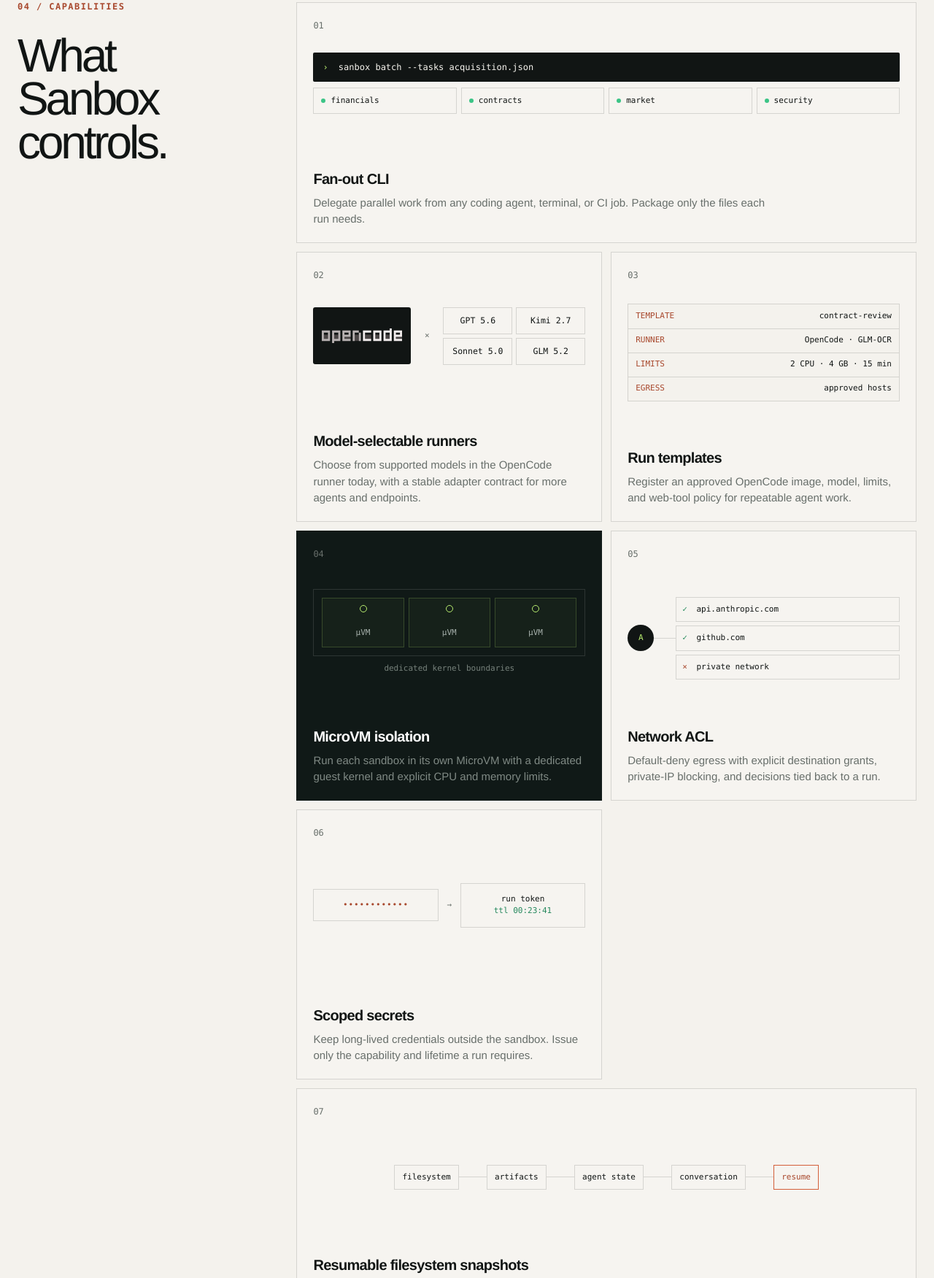
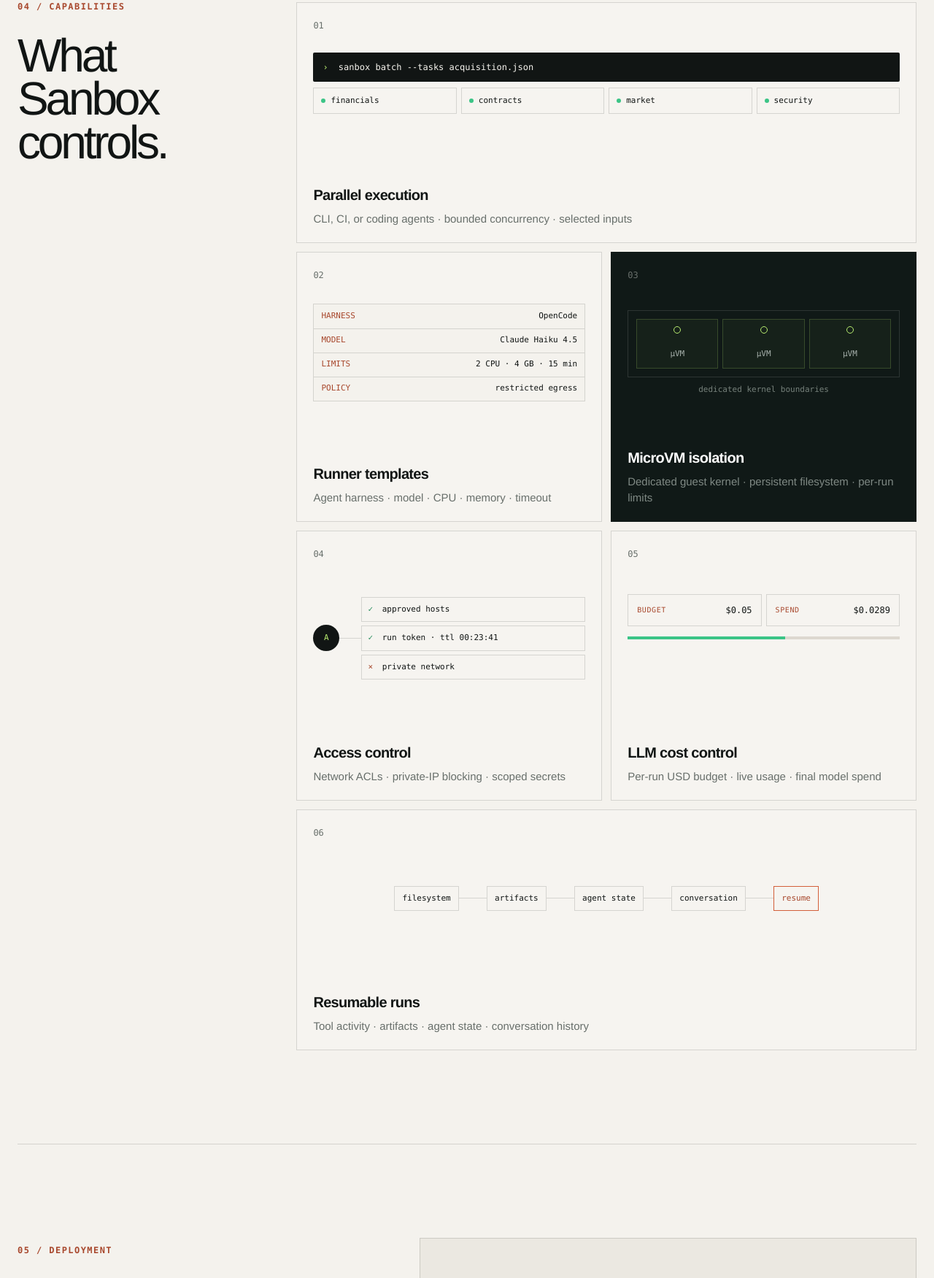
Before and after one commit to sanlabs-ai/sanbox-website, a website: page index.html in a window 1280 px wide. Shown: the part 3647-5398 px from the top of the page at 73% size. Drawn offline with Linux system fonts and the light colour scheme.

Commit message:
Condense capabilities section

```diff
--- a/index.html
+++ b/index.html
@@ -238,67 +238,62 @@
               </div>
             </div>
             <div class="capability-copy">
-              <h3>Fan-out CLI</h3>
-              <p>Delegate parallel work from any coding agent, terminal, or CI job. Package only the files each run needs.</p>
+              <h3>Parallel execution</h3>
+              <p>CLI, CI, or coding agents · bounded concurrency · selected inputs</p>
             </div>
           </article>
 
           <article class="capability-card reveal">
             <div class="cap-top"><span class="cap-number">02</span></div>
-            <div class="model-visual" aria-hidden="true"><span class="opencode-wordmark"><img src="assets/opencode-wordmark.svg" alt="" /></span><i>×</i><div><b>GPT 5.6</b><b>Kimi 2.7</b><b>Sonnet 5.0</b><b>GLM 5.2</b></div></div>
+            <div class="template-visual" aria-hidden="true">
+              <div><span>HARNESS</span><b>OpenCode</b></div>
+              <div><span>MODEL</span><b>Claude Haiku 4.5</b></div>
+              <div><span>LIMITS</span><b>2 CPU · 4 GB · 15 min</b></div>
+              <div><span>POLICY</span><b>restricted egress</b></div>
+            </div>
             <div class="capability-copy">
-              <h3>Model-selectable runners</h3>
-              <p>Choose from supported models in the OpenCode runner today, with a stable adapter contract for more agents and endpoints.</p>
+              <h3>Runner templates</h3>
+              <p>Agent harness · model · CPU · memory · timeout</p>
+            </div>
+          </article>
+
+          <article class="capability-card capability-dark reveal">
+            <div class="cap-top"><span class="cap-number">03</span></div>
+            <div class="microvm-visual" aria-hidden="true"><div class="vm-host"><span><i></i><b>µVM</b></span><span><i></i><b>µVM</b></span><span><i></i><b>µVM</b></span></div><small>dedicated kernel boundaries</small></div>
+            <div class="capability-copy">
+              <h3>MicroVM isolation</h3>
+              <p>Dedicated guest kernel · persistent filesystem · per-run limits</p>
             </div>
           </article>
 
           <article class="capability-card reveal">
-            <div class="cap-top"><span class="cap-number">03</span></div>
-            <div class="template-visual" aria-hidden="true">
-              <div><span>TEMPLATE</span><b>contract-review</b></div>
-              <div><span>RUNNER</span><b>OpenCode · GLM-OCR</b></div>
-              <div><span>LIMITS</span><b>2 CPU · 4 GB · 15 min</b></div>
-              <div><span>EGRESS</span><b>approved hosts</b></div>
-            </div>
+            <div class="cap-top"><span class="cap-number">04</span></div>
+            <div class="acl-visual" aria-hidden="true"><span class="acl-agent">A</span><i></i><div><b><em>✓</em> approved hosts</b><b><em>✓</em> run token · ttl 00:23:41</b><b class="denied"><em>×</em> private network</b></div></div>
             <div class="capability-copy">
-              <h3>Run templates</h3>
-              <p>Register an approved OpenCode image, model, limits, and web-tool policy for repeatable agent work.</p>
-            </div>
-          </article>
-
-          <article class="capability-card capability-dark reveal">
-            <div class="cap-top"><span class="cap-number">04</span></div>
-            <div class="microvm-visual" aria-hidden="true"><div class="vm-host"><span><i></i><b>µVM</b></span><span><i></i><b>µVM</b></span><span><i></i><b>µVM</b></span></div><small>dedicated kernel boundaries</small></div>
-            <div class="capability-copy">
-              <h3>MicroVM isolation</h3>
-              <p>Run each sandbox in its own MicroVM with a dedicated guest kernel and explicit CPU and memory limits.</p>
+              <h3>Access control</h3>
+              <p>Network ACLs · private-IP blocking · scoped secrets</p>
             </div>
           </article>
 
           <article class="capability-card reveal">
             <div class="cap-top"><span class="cap-number">05</span></div>
-            <div class="acl-visual" aria-hidden="true"><span class="acl-agent">A</span><i></i><div><b><em>✓</em> api.anthropic.com</b><b><em>✓</em> github.com</b><b class="denied"><em>×</em> private network</b></div></div>
+            <div class="budget-visual" aria-hidden="true">
+              <div><span>BUDGET</span><b>$0.05</b></div>
+              <div><span>SPEND</span><b>$0.0289</b></div>
+              <i><span></span></i>
+            </div>
             <div class="capability-copy">
-              <h3>Network ACL</h3>
-              <p>Default-deny egress with explicit destination grants, private-IP blocking, and decisions tied back to a run.</p>
-            </div>
-          </article>
-
-          <article class="capability-card reveal">
-            <div class="cap-top"><span class="cap-number">06</span></div>
-            <div class="secret-visual" aria-hidden="true"><span>••••••••••••</span><i>→</i><b>run token<br /><small>ttl 00:23:41</small></b></div>
-            <div class="capability-copy">
-              <h3>Scoped secrets</h3>
-              <p>Keep long-lived credentials outside the sandbox. Issue only the capability and lifetime a run requires.</p>
+              <h3>LLM cost control</h3>
+              <p>Per-run USD budget · live usage · final model spend</p>
             </div>
           </article>
 
           <article class="capability-card capability-wide reveal">
-            <div class="cap-top"><span class="cap-number">07</span></div>
+            <div class="cap-top"><span class="cap-number">06</span></div>
             <div class="trace-visual" aria-hidden="true"><span>filesystem</span><i></i><span>artifacts</span><i></i><span>agent state</span><i></i><span>conversation</span><i></i><span>resume</span></div>
             <div class="capability-copy">
-              <h3>Resumable filesystem snapshots</h3>
-              <p>Persist files, artifacts, agent state, and conversation history, then resume the same sandbox later.</p>
+              <h3>Resumable runs</h3>
+              <p>Tool activity · artifacts · agent state · conversation history</p>
             </div>
           </article>
         </div>
--- a/styles.css
+++ b/styles.css
@@ -561,12 +561,6 @@
   .fanout-runs span { display: flex; min-width: 0; padding: 9px 10px; align-items: center; gap: 7px; border: 1px solid var(--hairline); font-family: var(--mono); font-size: 11px; }
   .fanout-runs i { width: 6px; height: 6px; flex: none; border-radius: 50%; background: var(--green); }
   .trace-visual { position: absolute; top: 104px; right: 8%; left: 8%; display: flex; align-items: center; justify-content: center; gap: 0; }
-  .model-visual { position: absolute; top: 75px; right: 22px; left: 22px; display: grid; grid-template-columns: minmax(110px, 134px) 24px 1fr; gap: 10px; align-items: center; }
-  .model-visual > span { display: grid; height: 78px; padding: 0 12px; place-items: center; border-radius: 3px; background: var(--ink); }
-  .model-visual .opencode-wordmark img { display: block; width: 100%; max-width: 117px; height: auto; }
-  .model-visual > i { color: var(--muted); font-family: var(--mono); font-size: 11px; font-style: normal; text-align: center; }
-  .model-visual > div { display: grid; grid-template-columns: 1fr 1fr; gap: 5px; }
-  .model-visual b { padding: 9px 6px; border: 1px solid var(--hairline); font-family: var(--mono); font-size: 11.5px; font-weight: 500; text-align: center; }
   .template-visual { position: absolute; top: 70px; right: 22px; left: 22px; border: 1px solid var(--hairline); background: var(--paper); }
   .template-visual div { display: grid; min-height: 33px; padding: 7px 10px; align-items: center; grid-template-columns: 70px 1fr; gap: 10px; }
   .template-visual div + div { border-top: 1px solid var(--hairline); }
@@ -585,11 +579,12 @@
   .acl-visual b { padding: 8px; border: 1px solid var(--hairline); font-family: var(--mono); font-size: 11px; font-weight: 500; }
   .acl-visual em { margin-right: 6px; color: #228959; font-style: normal; }
   .acl-visual .denied em { color: var(--signal-dark); }
-  .secret-visual { position: absolute; top: 100px; right: 22px; left: 22px; display: grid; grid-template-columns: 1fr 30px 1fr; align-items: center; }
-  .secret-visual > span, .secret-visual > b { padding: 13px 8px; border: 1px solid var(--hairline); font-family: var(--mono); font-size: 11px; font-weight: 500; text-align: center; }
-  .secret-visual > span { color: var(--signal-dark); letter-spacing: .08em; }
-  .secret-visual > i { color: var(--muted); font-family: var(--mono); font-size: 11px; font-style: normal; text-align: center; }
-  .secret-visual small { color: #26885d; font-size: 11px; }
+  .budget-visual { position: absolute; top: 86px; right: 22px; left: 22px; display: grid; grid-template-columns: 1fr 1fr; gap: 6px; }
+  .budget-visual div { display: flex; padding: 12px; align-items: center; justify-content: space-between; border: 1px solid var(--hairline); font-family: var(--mono); }
+  .budget-visual div span { color: var(--signal-dark); font-size: 10px; letter-spacing: .06em; }
+  .budget-visual div b { font-size: 12px; font-weight: 500; }
+  .budget-visual > i { height: 4px; margin-top: 8px; overflow: hidden; background: var(--paper-3); grid-column: 1 / -1; }
+  .budget-visual > i span { display: block; width: 57.8%; height: 100%; background: var(--green); }
   .trace-visual span { padding: 8px 10px; border: 1px solid var(--hairline); font-family: var(--mono); font-size: 11px; }
   .trace-visual i { width: clamp(8px, 3vw, 50px); height: 1px; background: var(--hairline); }
   .trace-visual span:last-child { border-color: var(--signal); color: var(--signal-dark); }
@@ -873,7 +868,7 @@
     .policy-rail { bottom: 6px; }
     .capability-card { padding: 18px; }
     .capability-copy { right: 18px; bottom: 18px; left: 18px; }
-    .model-visual, .template-visual, .microvm-visual, .acl-visual, .secret-visual { right: 18px; left: 18px; }
+    .template-visual, .microvm-visual, .acl-visual, .budget-visual { right: 18px; left: 18px; }
     .signup-copy h2 { font-size: 50px; }
     .signup-card { padding: 24px 18px; }
   }
```
